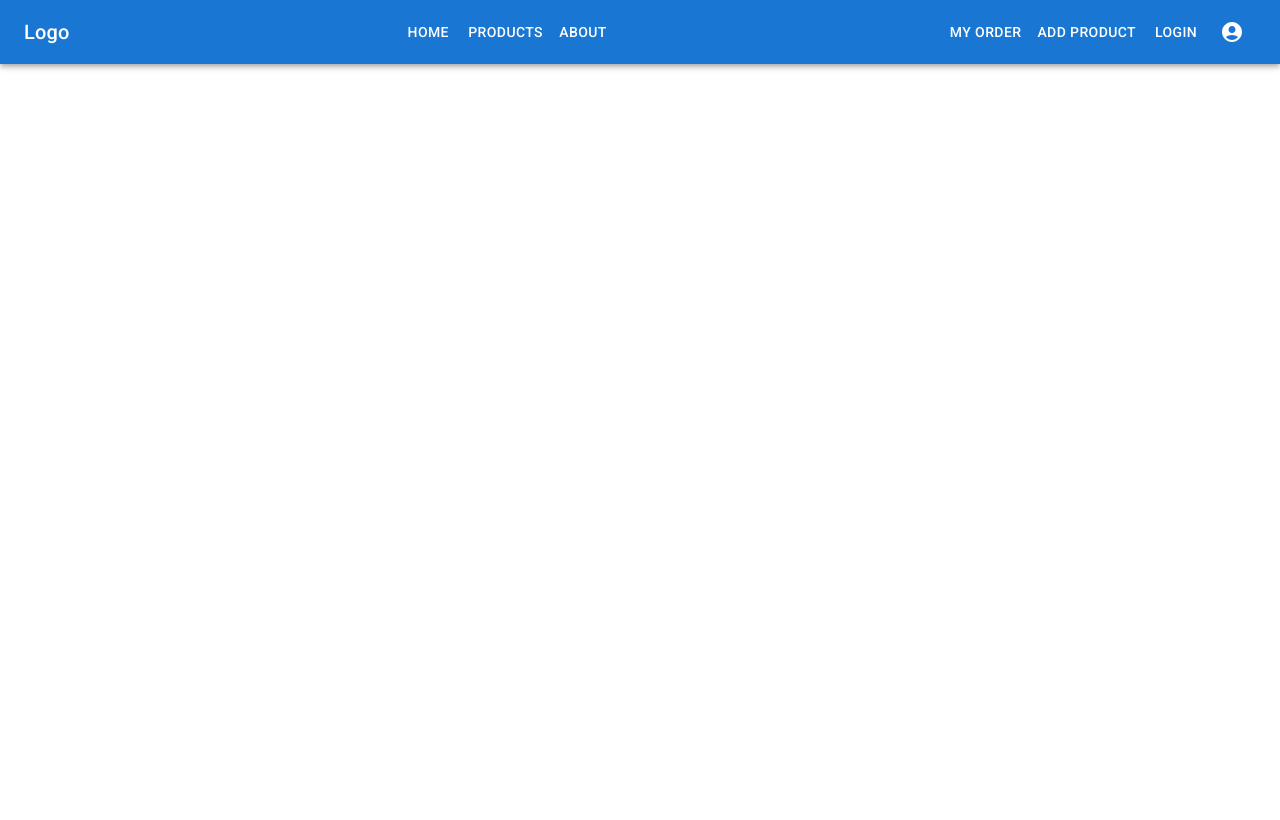
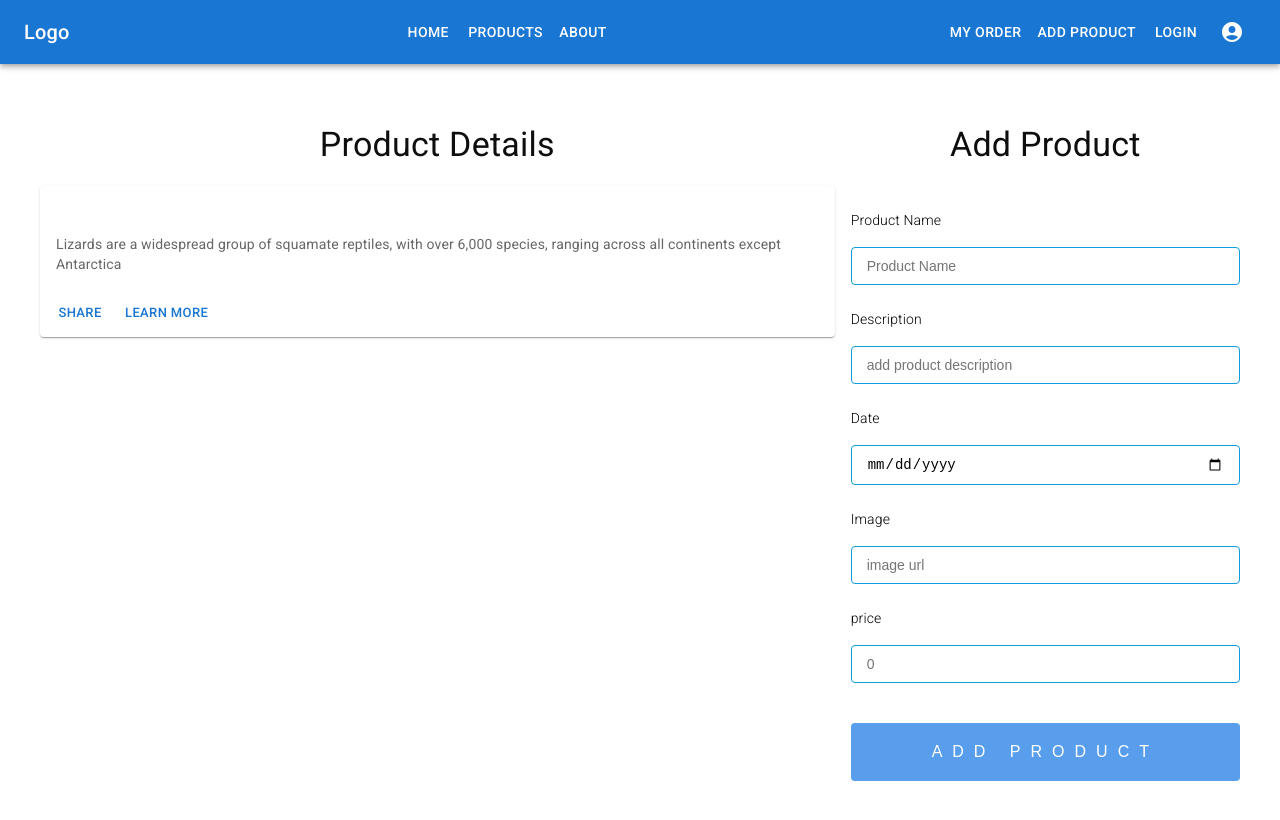
Before and after one commit to simanta-barua/oody-tea-client, a React (Create React App) app: page /details/1 in a window 1280 px wide. Shown: the top 820 px of the page. Built offline with nearby package versions, Linux system fonts and the light colour scheme; no server answers.

Commit message:
add product

```diff
--- a/src/App.js
+++ b/src/App.js
@@ -14,6 +14,7 @@ import Dashboard from './Pages/Dashboard/DashboardHome/DashboardHome';
 import Home from './Pages/Home/Home';
 import MyOrder from './Pages/MyOrder/MyOrder';
 import Product from './Pages/Product/Product';
+import ProductDetails from './Pages/ProductDetails/ProductDetails';
 import Header from './Pages/Shared/Header/Header';
 
 
@@ -31,11 +32,9 @@ const App = () => {
           <Route path="/signin" component={SignIn} />
           <Route path="/register" component={Registration} />
           <Route path="/myorder" component={MyOrder} />
+          <Route path="/details/:productId" component={ProductDetails} />
           <Route path="/addproduct" component={AddProduct} />
-
           <PrivateRoute path="/dashboard" component={Dashboard} />
-
-
         </Switch>
       </Router>
     </AuthProvider>
--- a/src/Pages/Dashboard/AddProduct/AddProduct.js
+++ b/src/Pages/Dashboard/AddProduct/AddProduct.js
@@ -1,24 +1,26 @@
 import { dividerClasses, Typography } from "@mui/material";
-import React from "react";
+import React, { useEffect } from "react";
 import ReactDOM from "react-dom";
 import { useForm } from "react-hook-form";
 import "./AddProduct.css";
 
 const AddProduct = () => {
-    const {
-        register,
-        handleSubmit,
-        formState: { errors }
-    } = useForm();
+    const { register, handleSubmit, formState: { errors } } = useForm();
     const onSubmit = (data) => {
+        fetch("http://localhost:5000/addProduct", {
+            method: "POST",
+            headers: { "content-type": "application/json" },
+            body: JSON.stringify(data),
+        })
+            .then((res) => res.json())
+            .then((result) => console.log(result));
         console.log(data);
 
     };
 
-
     return (
         <>
-            <Typography variant='h4' sx={{textAlign:"center", p: "5"}}> Add Product</Typography>
+            <Typography variant='h4' sx={{ textAlign: "center", p: "5" }}> Add Product</Typography>
             <form onSubmit={handleSubmit(onSubmit)}>
                 <label htmlFor="productName">Product Name</label>
                 <input
--- a/src/Pages/Product/Product.js
+++ b/src/Pages/Product/Product.js
@@ -1,11 +1,38 @@
-import React from 'react';
+import useFetch from '../../hooks/useFetch';
+import { experimentalStyled as styled } from '@mui/material/styles';
+import Box from '@mui/material/Box';
+import Paper from '@mui/material/Paper';
+import Grid from '@mui/material/Grid';
+import SingleProduct from '../SingleProduct/SingleProduct';
+import { Container, Typography } from '@mui/material';
+const Item = styled(Paper)(({ theme }) => ({
+  ...theme.typography.body2,
+  padding: theme.spacing(2),
+  textAlign: 'center',
+  color: theme.palette.text.secondary,
+}));
+const Product = () => {
+  const [products] = useFetch();
+  console.log(products);
 
-const Product = () => {
-    return (
-        <div>
-          product
-        </div>
-    );
+
+  return (
+    <>
+      <Box sx={{ flexGrow: 1, mt: 5 }}>
+        <Typography variant="h4" sx={{ mb: 5 }}>All product</Typography>
+        <Container>
+          <Grid container spacing={{ xs: 2, md: 3 }} columns={{ xs: 4, sm: 8, md: 12 }}>
+            {
+              products.map(product => <SingleProduct
+                key={product._id}
+                product={product}
+              />)
+            }
+          </Grid>
+        </Container>
+      </Box>
+    </>
+  );
 };
 
 export default Product;
--- /dev/null
+++ b/src/Pages/ProductDetails/ProductDetails.js
@@ -0,0 +1,103 @@
+import { dividerClasses, Typography } from "@mui/material";
+import React, { useEffect, useState } from "react";
+import ReactDOM from "react-dom";
+import { useForm } from "react-hook-form";
+import { styled } from '@mui/material/styles';
+import Box from '@mui/material/Box';
+import Paper from '@mui/material/Paper';
+import Grid from '@mui/material/Grid';
+import { useParams } from "react-router";
+import Card from '@mui/material/Card';
+import CardActions from '@mui/material/CardActions';
+import CardContent from '@mui/material/CardContent';
+import CardMedia from '@mui/material/CardMedia';
+import Button from '@mui/material/Button';
+
+
+const ProductDetails = () => {
+    const { register, handleSubmit, formState: { errors } } = useForm();
+    const onSubmit = (data) => {
+        console.log(data);
+
+    }
+    const { productId } = useParams();
+    const [product, setProduct] = useState({});
+    useEffect(() => {
+        const url = `http://localhost:5000/SingleProduct/${productId}`;
+        fetch(url)
+            .then(res => res.json())
+            .then(data => setProduct(data)
+            )
+    }, []);
+    console.log(product);
+
+    return (
+        <>
+            <Box sx={{ flexGrow: 1, m: 5 }}>
+                <Grid container spacing={2}>
+                    <Grid item xs={8}>
+                        <Typography variant='h4' sx={{ textAlign: "center", p: "5" }}> Product Details</Typography>
+                        <Card >
+                           <img src={product?.img} alt="" />
+                            <CardContent>
+                                <Typography gutterBottom variant="h5" component="div">
+                                    {product?.name}
+                                </Typography>
+                                <Typography variant="body2" color="text.secondary">
+                                    Lizards are a widespread group of squamate reptiles, with over 6,000
+                                    species, ranging across all continents except Antarctica
+                                </Typography>
+                            </CardContent>
+                            <CardActions>
+                                <Button size="small">Share</Button>
+                                <Button size="small">Learn More</Button>
+                            </CardActions>
+                        </Card>
+                    </Grid>
+                    <Grid item xs={4}>
+                        <Typography variant='h4' sx={{ textAlign: "center", p: "5" }}> Add Product</Typography>
+                        <form onSubmit={handleSubmit(onSubmit)}>
+                            <label htmlFor="productName">Product Name</label>
+                            <input
+                                defaultValue={""}
+                                placeholder="Product Name"
+                                {...register("productName")}
+                            />
+                            <label htmlFor="description">Description</label>
+                            <input
+                                defaultValue={""}
+                                placeholder="add product description"
+                                {...register("description")}
+                            />
+                            <label htmlFor="date">Date</label>
+                            <input
+                                defaultValue={""}
+                                type="date"
+                                placeholder="add product description"
+                                {...register("description")}
+                            />
+                            <label htmlFor="image">Image</label>
+                            <input
+                                defaultValue={""}
+                                placeholder="image url"
+                                type="text"
+                                {...register("image")}
+                            />
+                            <label htmlFor="price">price</label>
+                            <input
+                                defaultValue={""}
+                                placeholder="0"
+                                type="text"
+                                {...register("price", {
+                                })}
+                            />
+                            <input type="submit" value="Add Product" />
+                        </form>
+                    </Grid>
+                </Grid>
+            </Box>
+        </>
+    );
+};
+
+export default ProductDetails;
--- /dev/null
+++ b/src/Pages/SingleProduct/SingleProduct.js
@@ -0,0 +1,42 @@
+import CardContent from '@mui/material/CardContent';
+import CardMedia from '@mui/material/CardMedia';
+import Typography from '@mui/material/Typography';
+import Grid from '@mui/material/Grid';
+import { Button, Card, CardActionArea, CardActions } from '@mui/material';
+import { Link } from 'react-router-dom';
+const SingleProduct = (props) => {
+    const { _id, name, img } = props.product
+    return (
+        <>
+            <Grid item xs={2} sm={4} md={3} >
+                <Card sx={{ maxWidth: 345 }}>
+                    <CardActionArea>
+                        <CardMedia
+                            component="img"
+                            height="140"
+                            image={img}
+                            alt="green iguana"
+                        />
+                        <CardContent>
+                            <Typography gutterBottom variant="h5" component="div">
+                                {name}
+                            </Typography>
+                            <Typography variant="body2" color="text.secondary">
+                                Lizards are a widespread group of squamate reptiles, with over 6,000
+                                species, ranging across all continents except Antarctica
+                            </Typography>
+                        </CardContent>
+                    </CardActionArea>
+                    <CardActions>
+                        <Link to={`/details/${_id}`}> <Button size="small" color="primary">
+                            Share
+                        </Button>
+                        </Link>
+                    </CardActions>
+                </Card>
+            </Grid>
+        </>
+    );
+};
+
+export default SingleProduct;
--- /dev/null
+++ b/src/hooks/useFetch.js
@@ -0,0 +1,17 @@
+import { useEffect, useState } from 'react';
+
+
+const useFetch = () => {
+    const url = 'http://localhost:5000/products'
+    const [products, setProducts] = useState([])
+
+    useEffect(() => {
+        fetch(url)
+            .then(res => res.json())
+            .then(data => setProducts(data.products)
+            )
+    }, [])
+    return [products]
+}
+
+export default useFetch;
```
